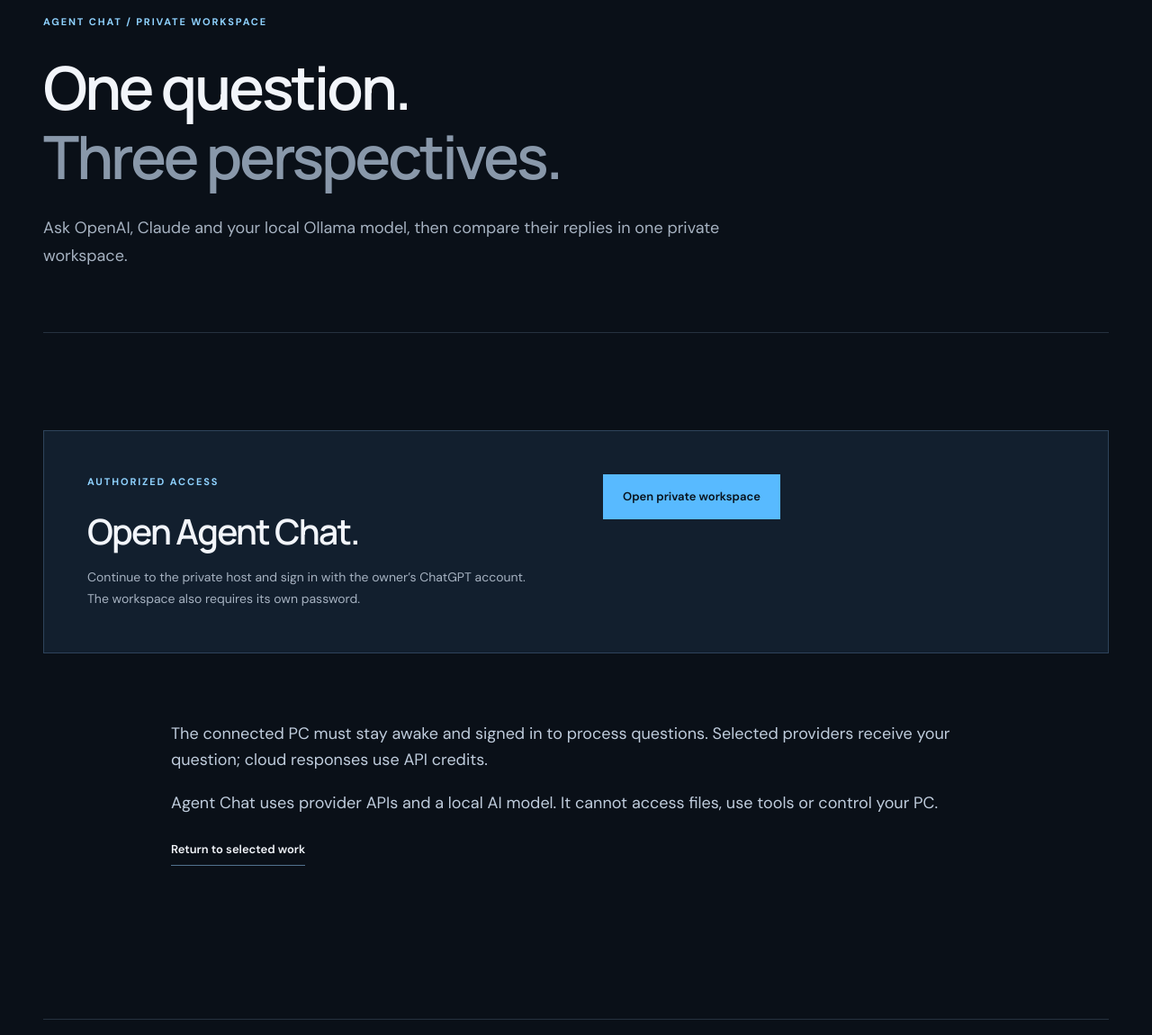
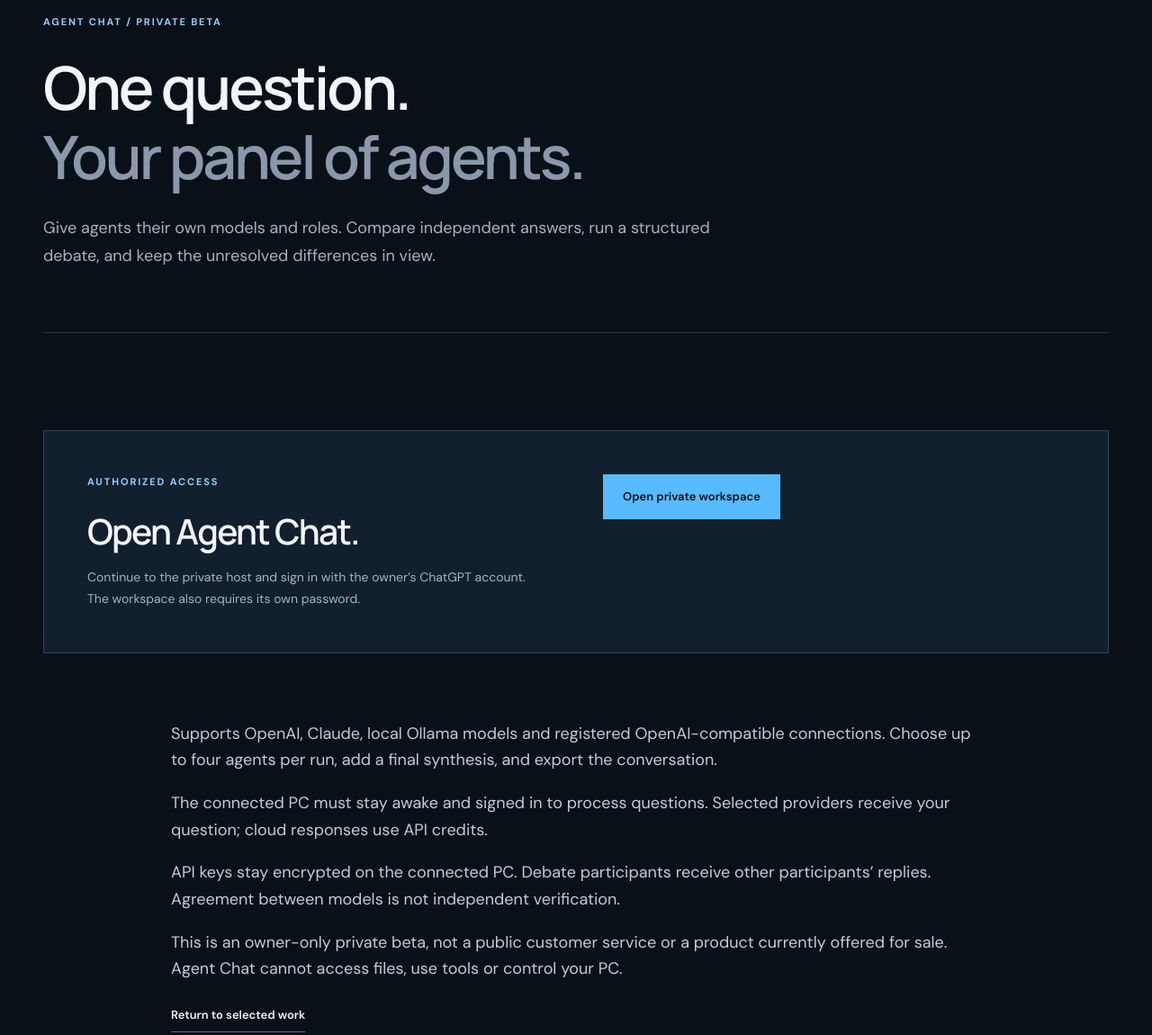
Before and after one commit to tstolpe29/deesc-website, a plain HTML site: page agent-chat.html in a window 1280 px wide. Shown: the part 160-1310 px from the top of the page at 90% size. Drawn offline with Linux system fonts and the light colour scheme.

Commit message:
Describe configurable agent debates and private beta scope

```diff
--- a/agent-chat.html
+++ b/agent-chat.html
@@ -4,7 +4,7 @@
   <meta charset="utf-8">
   <meta name="viewport" content="width=device-width, initial-scale=1">
   <meta name="theme-color" content="#0a1018">
-  <meta name="description" content="Open the private DEESC Agent Chat workspace for OpenAI, Claude and local Ollama conversations.">
+  <meta name="description" content="A private beta workspace for configurable AI agents, independent comparisons and structured debates. Bring your own API keys.">
   <meta name="robots" content="noindex, nofollow">
   <title>Agent Chat | DEESC Prototyping</title>
   <link rel="icon" href="assets/brand/deesc-chip-blue.png">
@@ -20,9 +20,9 @@
   </div></header>
   <main id="main">
     <section class="page-intro container">
-      <p class="eyebrow">AGENT CHAT / PRIVATE WORKSPACE</p>
-      <h1>One question.<br><span class="muted">Three perspectives.</span></h1>
-      <p class="intro-lede">Ask OpenAI, Claude and your local Ollama model, then compare their replies in one private workspace.</p>
+      <p class="eyebrow">AGENT CHAT / PRIVATE BETA</p>
+      <h1>One question.<br><span class="muted">Your panel of agents.</span></h1>
+      <p class="intro-lede">Give agents their own models and roles. Compare independent answers, run a structured debate, and keep the unresolved differences in view.</p>
     </section>
     <section class="section container" aria-labelledby="workspace-title">
       <div class="contact-panel">
@@ -36,8 +36,10 @@
         </div>
       </div>
       <div class="case-simple">
+        <p>Supports OpenAI, Claude, local Ollama models and registered OpenAI-compatible connections. Choose up to four agents per run, add a final synthesis, and export the conversation.</p>
         <p>The connected PC must stay awake and signed in to process questions. Selected providers receive your question; cloud responses use API credits.</p>
-        <p>Agent Chat uses provider APIs and a local AI model. It cannot access files, use tools or control your PC.</p>
+        <p>API keys stay encrypted on the connected PC. Debate participants receive other participants’ replies. Agreement between models is not independent verification.</p>
+        <p>This is an owner-only private beta, not a public customer service or a product currently offered for sale. Agent Chat cannot access files, use tools or control your PC.</p>
         <a class="text-link" href="index.html">Return to selected work</a>
       </div>
     </section>
```
